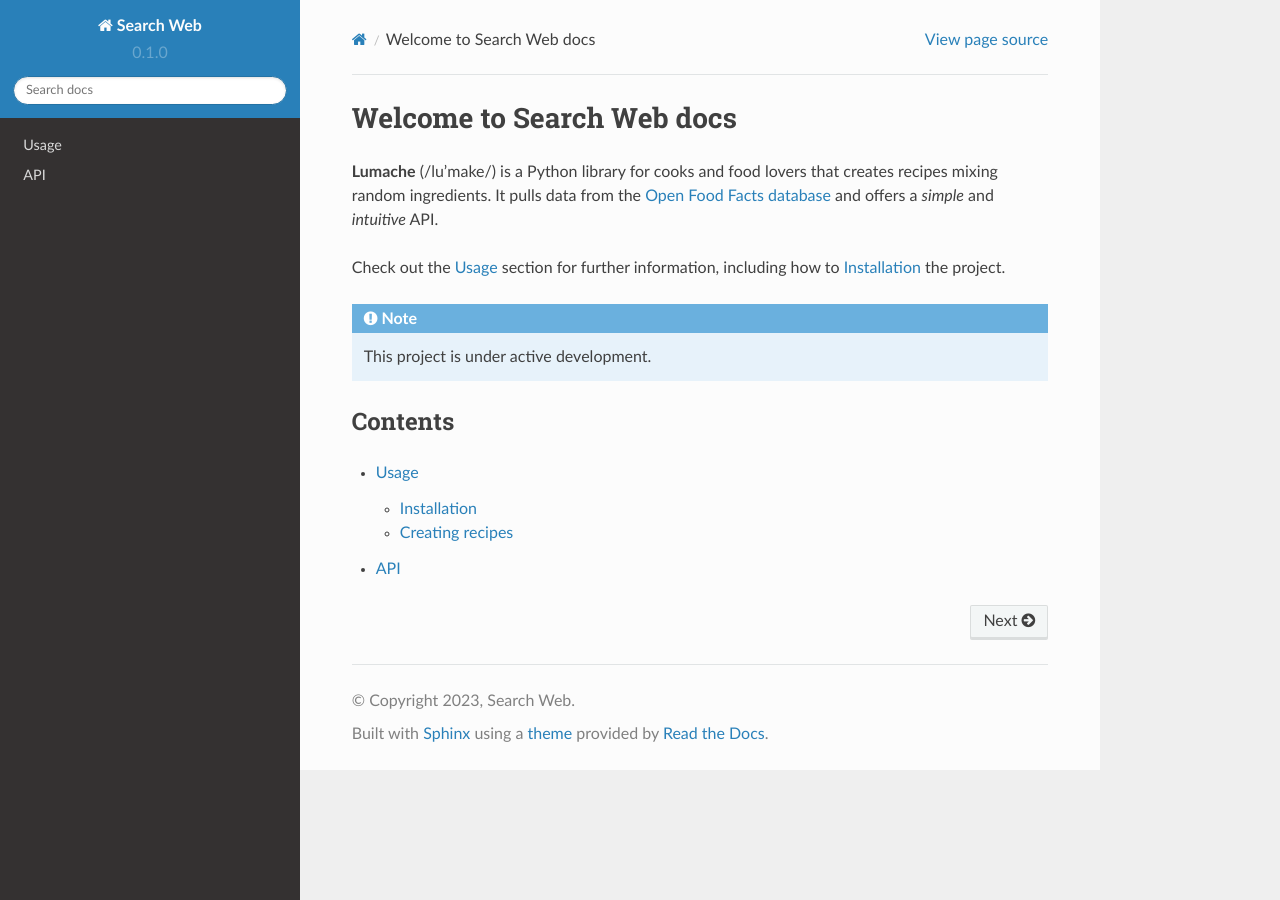
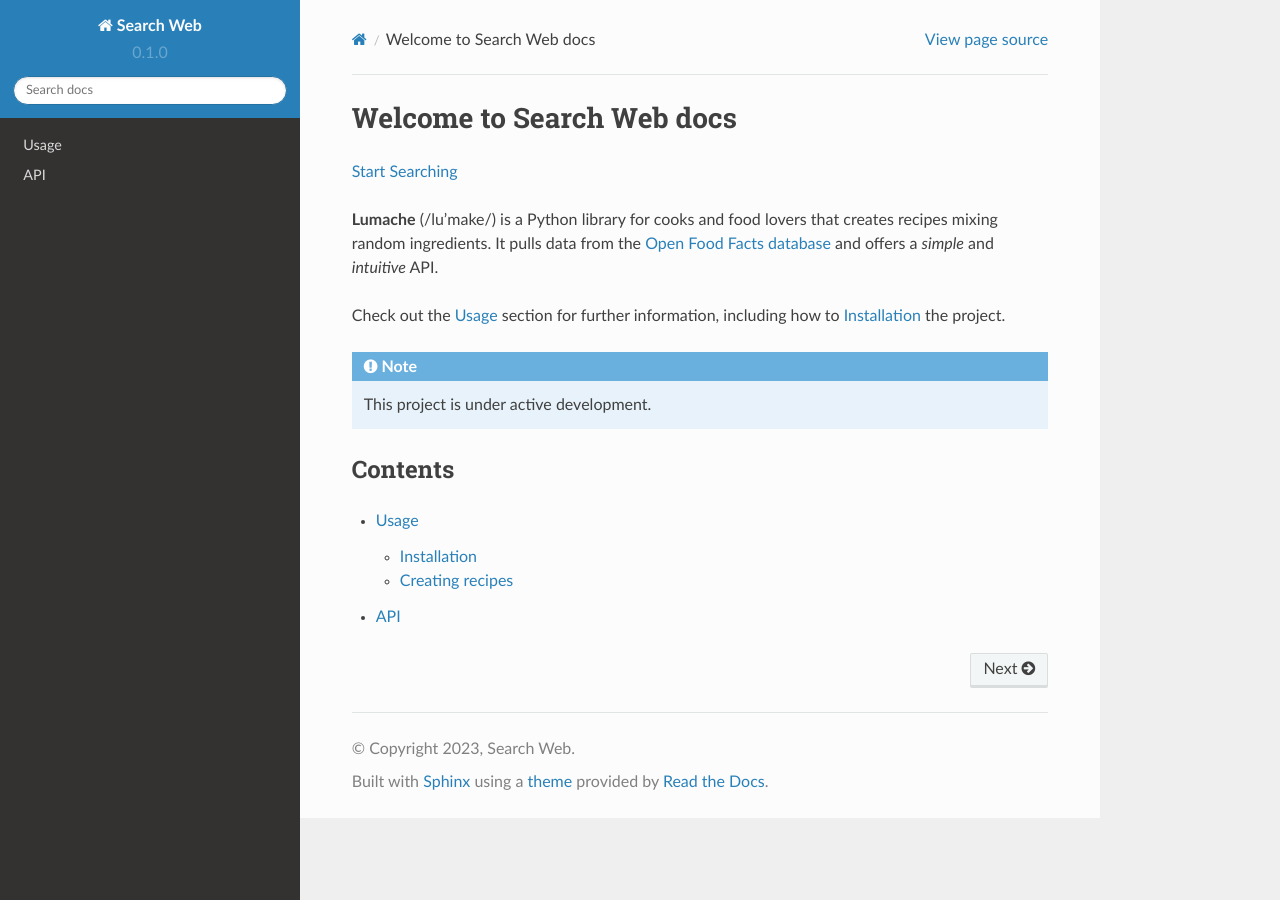
Before and after one commit to Mrdev88/Search-web-docs, a Sphinx documentation site: the page built from docs/source/index.rst, in a window 1280 px wide. Built offline with Sphinx 7.4.7 and the Read the Docs theme 2.0.0, drawn with Linux system fonts in a browser that asks for light colours.

Commit message:
Update index.rst

```diff
--- a/docs/source/index.rst
+++ b/docs/source/index.rst
@@ -1,6 +1,6 @@
 Welcome to Search Web docs
 ===================================
-.. _Start Searching: https://searchweb.nicepage.io/
+`Start Searching <https://searchweb.nicepage.io/>`_
 
 **Lumache** (/lu'make/) is a Python library for cooks and food lovers
 that creates recipes mixing random ingredients.
```
